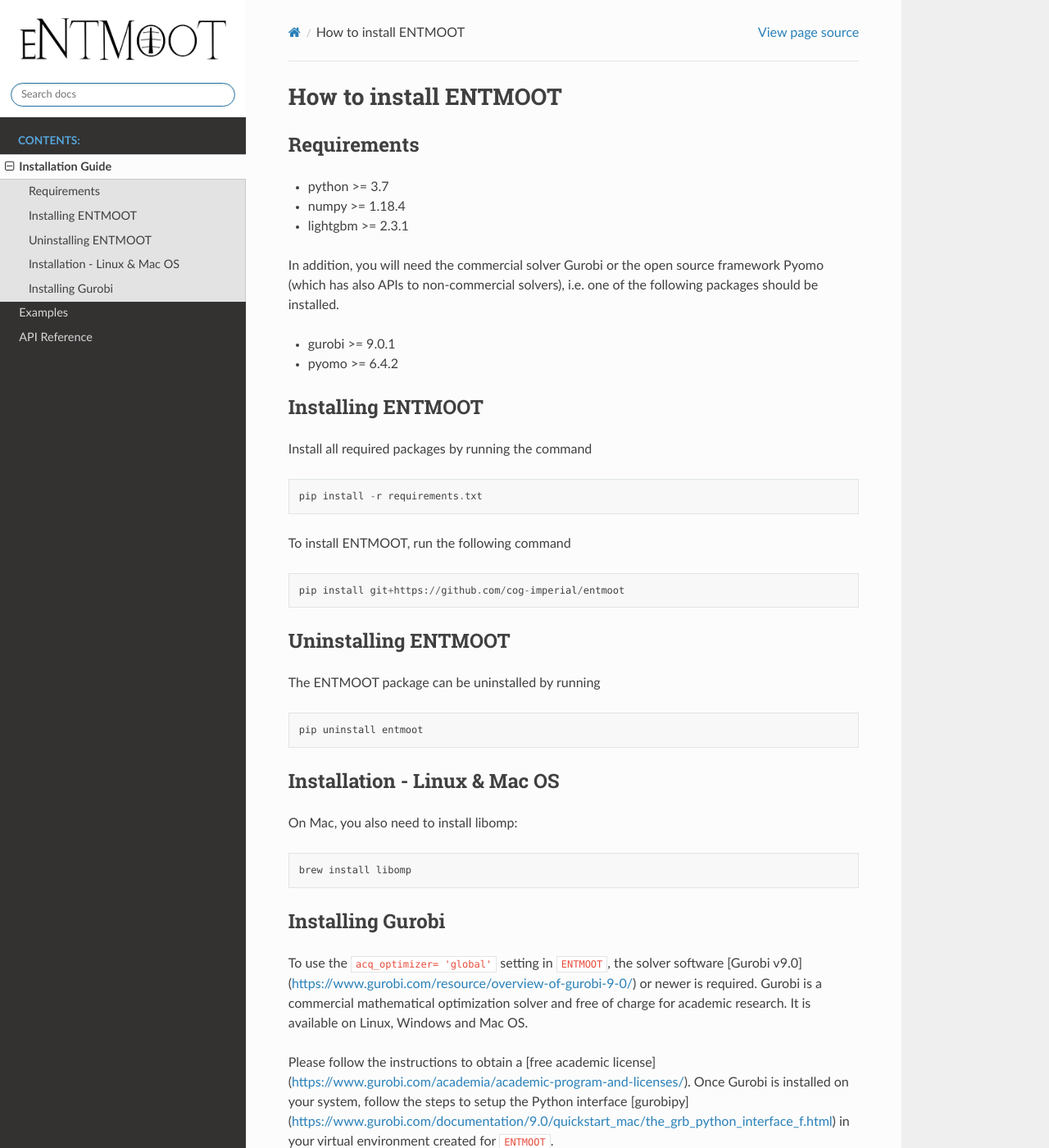
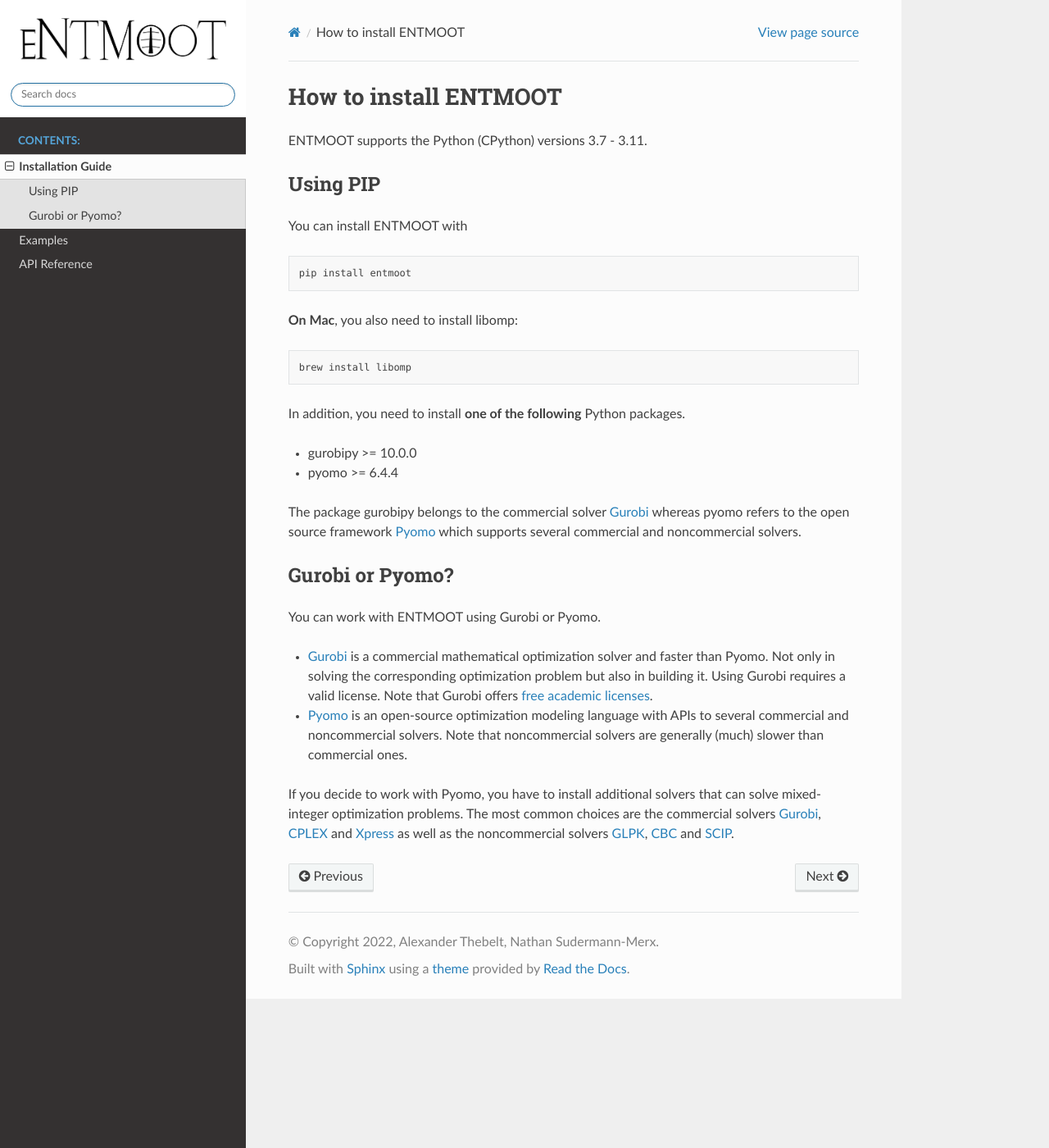
Before and after one commit to cog-imperial/entmoot, a Sphinx documentation site: the page built from docs/installation.rst, in a window 1280 px wide and 1400 px high. Shown: the whole window at 82% size. Built offline with Sphinx 7.4.7 and the Read the Docs theme 2.0.0, drawn with Linux system fonts in a browser that asks for light colours.

Commit message:
Updated installation

```diff
--- a/docs/installation.rst
+++ b/docs/installation.rst
@@ -1,57 +1,44 @@
 How to install ENTMOOT
 ======================
-Requirements
+ENTMOOT supports the Python (CPython) versions 3.7 - 3.11.
+
+Using PIP
 -------------
-* python >= 3.7
-* numpy >= 1.18.4
-* lightgbm >= 2.3.1
 
-In addition, you will need the commercial solver Gurobi or the open source framework Pyomo (which has also APIs to
-non-commercial solvers), i.e. one of the following packages should be installed.
+You can install ENTMOOT with
 
-* gurobi >= 9.0.1
-* pyomo >= 6.4.2
+::
 
-Installing ENTMOOT
-------------------
-Install all required packages by running the command
+   pip install entmoot
 
-.. code-block:: python
+**On Mac**, you also need to install libomp:
 
-    pip install -r requirements.txt
-
-To install ENTMOOT, run the following command
-
-.. code-block:: python
-
-    pip install git+https://github.com/cog-imperial/entmoot
-
-Uninstalling ENTMOOT
---------------------
-The ENTMOOT package can be uninstalled by running
-
-.. code-block:: python
-
-    pip uninstall entmoot
-
-Installation - Linux & Mac OS
------------------------------
-On Mac, you also need to install libomp:
-
-.. code-block:: python
+::
 
     brew install libomp
 
-Installing Gurobi
+In addition, you need to install **one of the following** Python packages.
+
+* gurobipy >= 10.0.0
+* pyomo >= 6.4.4
+
+The package gurobipy belongs to the commercial solver `Gurobi <https://www.gurobi.com/>`__ whereas pyomo refers to the
+open source framework `Pyomo <http://www.pyomo.org/>`__ which supports several commercial and noncommercial solvers.
+
+
+Gurobi or Pyomo?
 -----------------
-To use the :code:`acq_optimizer= 'global'` setting in :code:`ENTMOOT`, the solver
-software [Gurobi v9.0](https://www.gurobi.com/resource/overview-of-gurobi-9-0/)
-or newer is required. Gurobi is a commercial mathematical optimization solver and
-free of charge for academic research. It is available on Linux, Windows and
-Mac OS.
+You can work with ENTMOOT using Gurobi or Pyomo.
 
-Please follow the instructions to obtain a [free academic license]
-(https://www.gurobi.com/academia/academic-program-and-licenses/). Once Gurobi is installed on your system, follow the
-steps to setup the Python interface [gurobipy]
-(https://www.gurobi.com/documentation/9.0/quickstart_mac/the_grb_python_interface_f.html) in your virtual environment
-created for :code:`ENTMOOT`.
+* `Gurobi <https://www.gurobi.com/>`__ is a commercial mathematical optimization solver and faster than Pyomo. Not only
+  in solving the corresponding optimization problem but also in building it. Using Gurobi requires a valid license. Note
+  that Gurobi offers `free academic licenses <https://www.gurobi.com/academia/academic-program-and-licenses/>`__.
+* `Pyomo <http://www.pyomo.org/>`__ is an open-source optimization modeling language with APIs to several commercial and
+  noncommercial solvers. Note that noncommercial solvers are generally (much) slower than commercial ones.
+
+If you decide to work with Pyomo, you have to install additional solvers that can solve mixed-integer optimization
+problems. The most common choices are the commercial solvers `Gurobi <https://www.gurobi.com/>`__,
+`CPLEX <https://www.ibm.com/de-de/analytics/cplex-optimizer>`__ and
+`Xpress <https://www.fico.com/en/products/fico-xpress-optimization>`__ as well as the noncommercial solvers
+`GLPK <https://www.gnu.org/software/glpk/>`__,
+`CBC <https://github.com/coin-or/Cbc/>`__  and `SCIP <https://www.scipopt.org/>`__.
```
